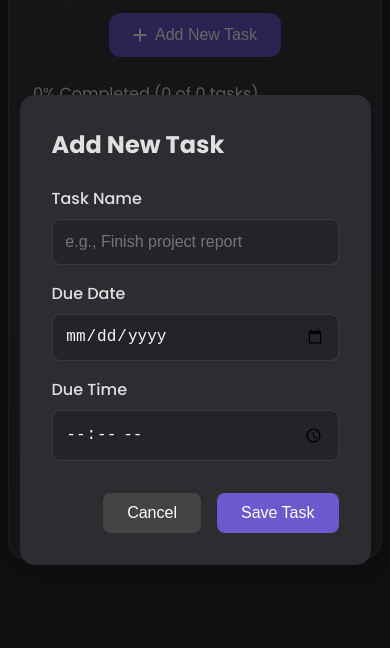
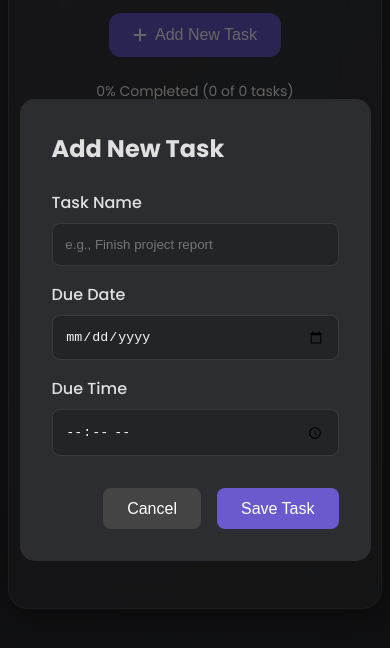
Before and after one commit to AryanJha475/Edunet_Task_Manager, a plain HTML site: page index.html in a window 390 px wide. Both pictures are taken after a click on the button "Add New Task". Shown: the part 92-740 px from the top of the page. Drawn offline with Linux system fonts and the light colour scheme.

Commit message:
Update style.css

```diff
--- a/style.css
+++ b/style.css
@@ -1,8 +1,8 @@
-/* CSS Variables for easy theme management */
+/* Theme Variables */
 :root {
-    --primary-color: #6a5acd; /* Slate Blue */
-    --success-color: #20c997; /* Teal */
-    --danger-color: #e84a5f;  /* Soft Red */
+  --primary-color: #6a5acd;
+  --success-color: #20c997;
+  --danger-color: #e84a5f;
   --light-color: #f8f9fa;
   --text-color: #e0e0e0;
   --background-start: #1f2023;
@@ -17,11 +17,7 @@
   100% { background-position: 0% 50%; }
 }
 
-* {
-    margin: 0;
-    padding: 0;
-    box-sizing: border-box;
-}
+* { margin: 0; padding: 0; box-sizing: border-box; }
 
 body {
   font-family: 'Poppins', sans-serif;
@@ -29,7 +25,7 @@ body {
   min-height: 100vh;
   display: flex;
   justify-content: center;
-    align-items: flex-start; /* Align to top for scrolling */
+  align-items: flex-start;
   background: linear-gradient(-45deg, var(--background-start), var(--background-end), #3a3b40);
   background-size: 400% 400%;
   animation: gradient-animation 15s ease infinite;
@@ -44,9 +40,8 @@ body {
   border-radius: 20px;
   background: var(--glass-bg);
   backdrop-filter: blur(20px);
-    -webkit-backdrop-filter: blur(20px);
   border: 1px solid var(--glass-border);
-    box-shadow: 0 8px 32px 0 rgba(0, 0, 0, 0.37);
+  box-shadow: 0 8px 32px rgba(0,0,0,0.37);
 }
 
 header {
@@ -70,7 +65,7 @@ header h1 {
   font-size: 1rem;
   font-weight: 500;
   cursor: pointer;
-    transition: background-color 0.2s, transform 0.2s;
+  transition: 0.2s;
   display: flex;
   align-items: center;
   gap: 0.5rem;
@@ -81,9 +76,34 @@ header h1 {
   transform: translateY(-2px);
 }
 
-.task-section {
-    margin-bottom: 2rem;
+/* 🔥 Progress Tracker */
+.progress-container {
+  margin: 20px 0 30px;
+  text-align: center;
 }
+
+.progress-container p {
+  font-size: 14px;
+  margin-bottom: 8px;
+  color: var(--light-color);
+}
+
+.progress-bar {
+  width: 100%;
+  height: 15px;
+  background-color: rgba(255, 255, 255, 0.1);
+  border-radius: 8px;
+  overflow: hidden;
+}
+
+.progress-fill {
+  height: 100%;
+  width: 0%;
+  background: linear-gradient(90deg, var(--success-color), #0f9d58);
+  transition: width 0.3s ease-in-out;
+}
+
+.task-section { margin-bottom: 2rem; }
 
 .task-section h2 {
   font-size: 1.2rem;
@@ -94,29 +114,23 @@ header h1 {
   margin-bottom: 1rem;
 }
 
-.task-list {
-    list-style: none;
-}
+.task-list { list-style: none; }
 
 .task-item {
   display: flex;
   align-items: center;
   padding: 1rem;
-    background: rgba(0, 0, 0, 0.2);
+  background: rgba(0,0,0,0.2);
   border-radius: 10px;
   margin-bottom: 0.75rem;
-    transition: all 0.3s ease;
+  transition: 0.3s;
   animation: fadeIn 0.5s ease-out;
   border-left: 4px solid transparent;
 }
 
-.task-item.overdue {
-    border-left-color: var(--danger-color);
-}
+.task-item.overdue { border-left-color: var(--danger-color); }
 
-.task-item .task-content {
-    flex-grow: 1;
-}
+.task-item .task-content { flex-grow: 1; }
 
 .task-item .task-name {
   font-size: 1rem;
@@ -146,14 +160,11 @@ header h1 {
   color: #b0b0b0;
   font-size: 1.1rem;
   cursor: pointer;
-    transition: color 0.2s, transform 0.2s;
+  transition: 0.2s;
   padding: 0.5rem;
 }
 
-.task-item .actions button:hover {
-    transform: scale(1.2);
-}
-
+.task-item .actions button:hover { transform: scale(1.2); }
 .task-item .actions .edit-btn:hover { color: var(--primary-color); }
 .task-item .actions .delete-btn:hover { color: var(--danger-color); }
 
@@ -165,116 +176,70 @@ header h1 {
   cursor: pointer;
 }
 
-/* Modal Styles */
+/* Modal */
 .modal {
   position: fixed;
-    top: 0;
-    left: 0;
-    width: 100%;
-    height: 100%;
-    background: rgba(0, 0, 0, 0.6);
+  top: 0; left: 0;
+  width: 100%; height: 100%;
+  background: rgba(0,0,0,0.6);
   display: flex;
   justify-content: center;
   align-items: center;
-    opacity: 0;
-    visibility: hidden;
-    transition: opacity 0.3s ease, visibility 0.3s ease;
+  opacity: 0; visibility: hidden;
+  transition: 0.3s;
   z-index: 1000;
 }
 
-.modal.visible {
-    opacity: 1;
-    visibility: visible;
-}
+.modal.visible { opacity: 1; visibility: visible; }
 
 .modal-content {
   background: #2c2d31;
   padding: 2rem;
   border-radius: 15px;
-    width: 90%;
-    max-width: 500px;
+  width: 90%; max-width: 500px;
   transform: scale(0.9);
-    transition: transform 0.3s ease;
+  transition: 0.3s;
 }
 
-.modal.visible .modal-content {
-    transform: scale(1);
-}
+.modal.visible .modal-content { transform: scale(1); }
 
-.modal h2 {
-    margin-bottom: 1.5rem;
-}
+.modal h2 { margin-bottom: 1.5rem; }
 
-.form-group {
-    margin-bottom: 1rem;
-}
-
-.form-group label {
-    display: block;
-    margin-bottom: 0.5rem;
-    font-weight: 500;
-}
-
+.form-group { margin-bottom: 1rem; }
+.form-group label { display: block; margin-bottom: 0.5rem; font-weight: 500; }
 .form-group input {
-    width: 100%;
-    padding: 0.8rem;
-    border-radius: 8px;
-    border: 1px solid var(--glass-border);
-    background: rgba(0, 0, 0, 0.2);
-    color: var(--light-color);
-    font-size: 1rem;
+  width: 100%; padding: 0.8rem;
+  border-radius: 8px; border: 1px solid var(--glass-border);
+  background: rgba(0,0,0,0.2); color: var(--light-color);
 }
 
 .modal-actions {
-    display: flex;
-    justify-content: flex-end;
-    gap: 1rem;
-    margin-top: 2rem;
+  display: flex; justify-content: flex-end;
+  gap: 1rem; margin-top: 2rem;
 }
 
 .modal-actions button {
   padding: 0.7rem 1.5rem;
-    border: none;
-    border-radius: 8px;
-    font-size: 1rem;
-    cursor: pointer;
-    transition: background-color 0.2s;
+  border: none; border-radius: 8px;
+  font-size: 1rem; cursor: pointer;
 }
 
-.modal-actions .save-btn {
-    background-color: var(--primary-color);
-    color: white;
-}
+.modal-actions .save-btn { background-color: var(--primary-color); color: white; }
+.modal-actions .cancel-btn { background-color: #444; color: white; }
 
-.modal-actions .cancel-btn {
-    background-color: #444;
-    color: white;
-}
-
-/* Utility Classes */
 .empty-message {
   text-align: center;
   color: #888;
   padding: 1rem;
 }
 
-/* Animations */
 @keyframes fadeIn {
   from { opacity: 0; transform: translateY(-10px); }
   to { opacity: 1; transform: translateY(0); }
 }
 
-/* Responsive */
 @media (max-width: 600px) {
-    body {
-        padding: 1rem 0.5rem;
+  body { padding: 1rem 0.5rem; }
+  .container { padding: 1.5rem; }
+  header { flex-direction: column; gap: 1rem; margin-bottom: 1.5rem; }
 }
-    .container {
-        padding: 1.5rem;
-    }
-    header {
-        flex-direction: column;
-        gap: 1rem;
-        margin-bottom: 1.5rem;
-    }
-}
```
Lines whose indentation alone changed are shown as unchanged.
